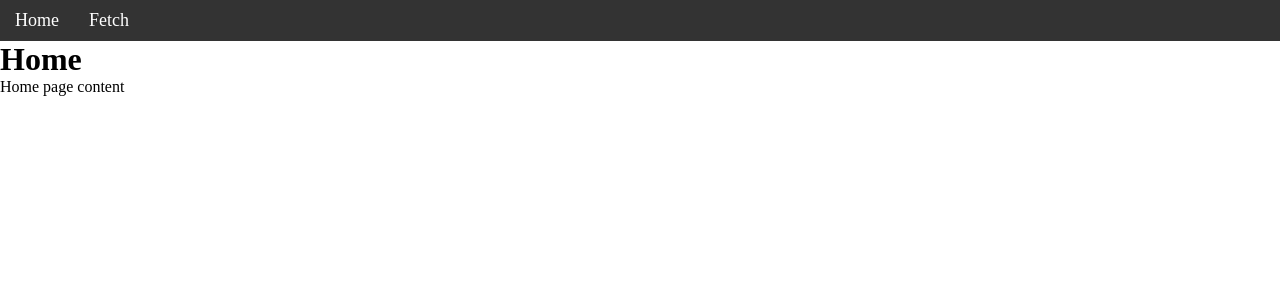
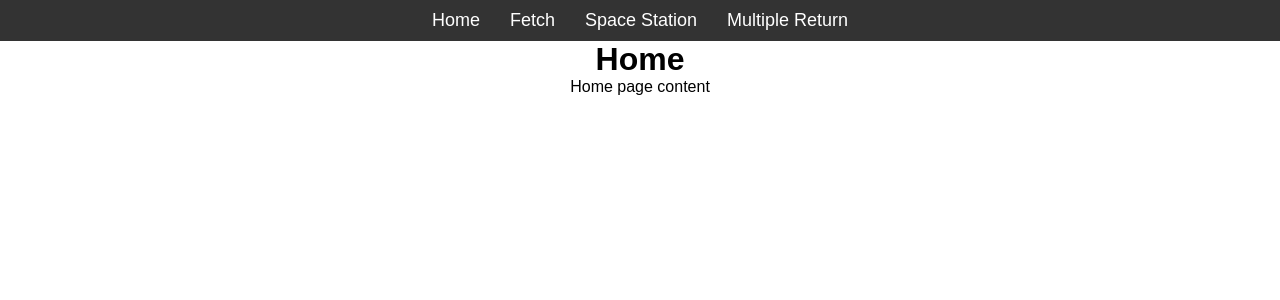
Before and after one commit to TomEmr/MyPracticeRepo, a React (Create React App) app in the folder react-api/: page / in a window 1280 px wide. Shown: the top 300 px of the page. Built offline with nearby package versions, Linux system fonts and the light colour scheme.

Commit message:
added space station and multiple return pages

```diff
--- a/react-api/src/App.js
+++ b/react-api/src/App.js
@@ -1,23 +1,31 @@
-import { BrowserRouter as Router, Routes, Route, Link } from 'react-router-dom';
+import {BrowserRouter as Router, Routes, Route, Link} from 'react-router-dom';
 import Fetch from "./Fetch";
 import Home from "./Home";
+import SpaceStation from "./SpaceStation";
+import MultipleReturn from "./Multiple-return";
+import './index.css';
+
 const App = () => {
 
     return (
+        <div className="app-container">
             <Router>
                 <nav>
                     <Link to="/">Home</Link>
                     <Link to="/fetch">Fetch</Link>
+                    <Link to="/space-station">Space Station</Link>
+                    <Link to="/multiple-return">Multiple Return</Link>
 
                 </nav>
                 <Routes>
-                <Route path="/" element={<Home />} />
-                <Route path="/fetch" element={<Fetch />} />
+                    <Route path="/" element={<Home/>}/>
+                    <Route path="/fetch" element={<Fetch/>}/>
+                    <Route path="/space-station" element={<SpaceStation/>}/>
+                    <Route path="/multiple-return" element={<MultipleReturn/>}/>
 
                 </Routes>
             </Router>
+        </div>
     )
 }
-
-
 export default App
```
Lines whose indentation alone changed are shown as unchanged.
